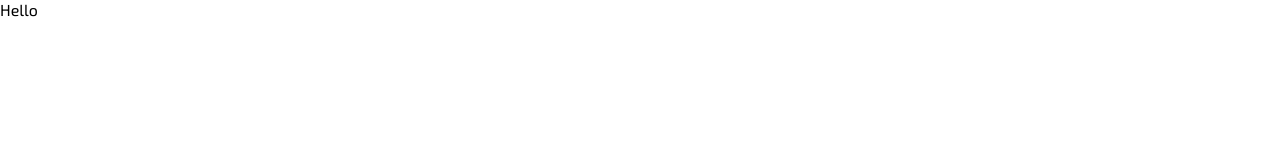
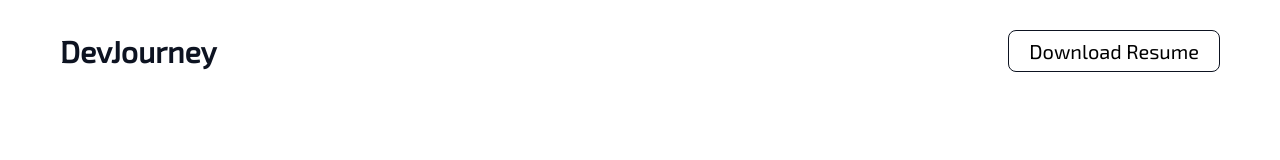
Before and after one commit to iamabdullahalsifat/DevJourney-10, a plain HTML site: page index.html in a window 1280 px wide. Drawn offline with Linux system fonts and the light colour scheme.

Commit message:
header add

```diff
--- a/index.html
+++ b/index.html
@@ -9,8 +9,15 @@
 </head>
 <body>
   <!-- Header Section -->
-  <header class="header">
-    Hello
+  <header class="header regular_padding">
+    <!-- Nav Bar -->
+    <div class="log">
+      <a href="#"><h1>DevJourney</h1></a>
+    </div>
+    <!-- Button -->
+    <div>
+      <button class="nav_button">Download Resume</button>
+    </div>
   </header>
 </body>
 </html>
--- a/style.css
+++ b/style.css
@@ -10,4 +10,67 @@
   margin: 0;
   box-sizing: border-box;
   font-family: 'first', sans-serif;
+  font-size: 18px;
 }
+p{
+  color: var(--text-color);
+}
+h1, h2, h3, h4, h5, h6{
+  color: #0D1321;
+}
+h1{
+  font-size: 30px;
+}
+h2{
+  font-size: 28px;
+}
+h3{
+  font-size: 26px;
+}
+h4{
+  font-size: 24px;
+}
+h5{
+  font-size: 22px;
+}
+h6{
+  font-size: 20px;
+}
+a{
+  text-decoration: none;
+  color: var(--text-color);
+}
+button{
+  border: none;
+  outline: none;
+  background-color: transparent;
+  cursor: pointer;
+}
+/* CSS Custom Properties */
+:root{
+  --body-color: #ffffff;
+  --footer-bg: #f8f8f8;
+  --primary-color: #0D1321;
+  --box1: #fff6f4;
+  --box2: #f2f6fe;
+  --box3: #fffdf2;
+  --text-color: #565a63;
+}
+body{
+  background-color: var(--body-color);
+}
+/* Header */
+.header{
+  max-width: 1200px;
+  margin: auto;
+  padding: 30px 20px;
+  display: flex;
+  justify-content: space-between;
+  align-items: center;
+}
+.nav_button{
+  border: 1px solid var(--primary-color);
+  border-radius: 8px;
+  padding: 8px 20px;
+  font-size: 20px;
+}
```
